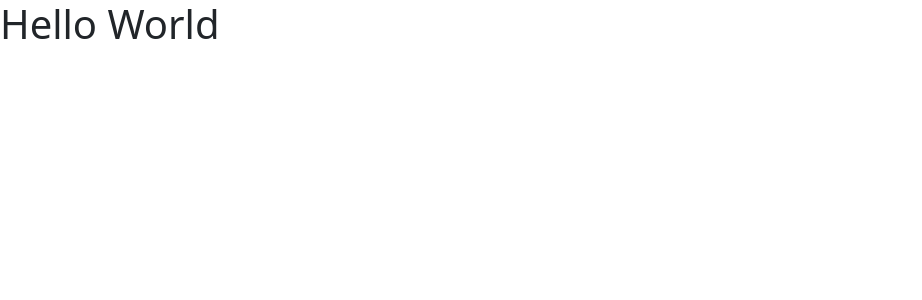
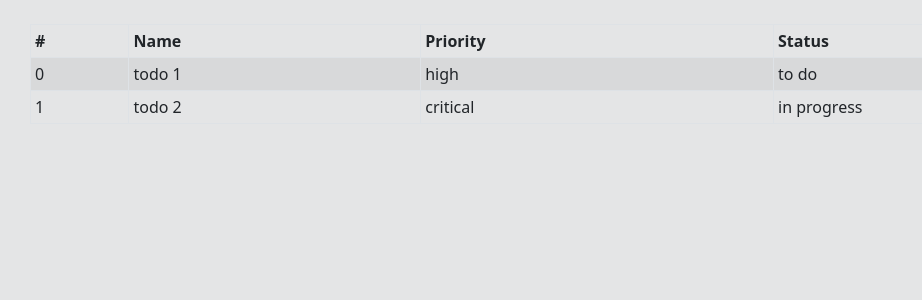
Before and after one commit to avtopilot/todoist-test-task, a React app in the folder client/: page / in a window 1280 px wide. Shown: the top 300 px of the page, without its empty margins (0-922 px from the left). Built offline with nearby package versions, Linux system fonts and the light colour scheme.

Commit message:
Add simple table

```diff
--- /dev/null
+++ b/client/src/App.css
@@ -0,0 +1,8 @@
+body {
+  background-color: #e4e5e6 !important;
+}
+
+.app-body {
+  padding: 24px 30px;
+  position: relative;
+}
--- a/client/src/App.tsx
+++ b/client/src/App.tsx
@@ -3,10 +3,12 @@ import { Route, Routes } from "react-router-dom";
 
 import "bootstrap";
 import "bootstrap/dist/css/bootstrap.min.css";
+import "./App.css";
 import routes from "./router";
 
 const App = () => {
   return (
+    <main className="app-body">
       <Routes>
         {routes.map((route, idx) => (
           <Route
@@ -20,6 +22,7 @@ const App = () => {
           />
         ))}
       </Routes>
+    </main>
   );
 };
 
--- a/client/src/components/TaskList/TaskList.tsx
+++ b/client/src/components/TaskList/TaskList.tsx
@@ -1,10 +1,54 @@
 import React from "react";
+import { Table } from "react-bootstrap";
+
+type ColumnType = { dataField: string; title: string };
+const columns: ColumnType[] = [
+  {
+    dataField: "name",
+    title: "Name",
+  },
+  {
+    dataField: "priority",
+    title: "Priority",
+  },
+  {
+    dataField: "status",
+    title: "Status",
+  },
+];
+
+type DataType = {
+  name: string;
+  priority: string;
+  status: string;
+};
+const data: DataType[] = [
+  { name: "todo 1", priority: "high", status: "to do" },
+  { name: "todo 2", priority: "critical", status: "in progress" },
+];
 
 const TaskList = () => {
   return (
-    <div>
-      <h1>Hello World</h1>
-    </div>
+    <Table striped bordered hover size="sm">
+      <thead>
+        <tr>
+          <th>#</th>
+          {columns.map((column, idx) => (
+            <th key={idx}>{column.title}</th>
+          ))}
+        </tr>
+      </thead>
+      <tbody>
+        {data.map((row, idx) => (
+          <tr>
+            <td>{idx}</td>
+            {columns.map((column) => (
+              <td>{row[column.dataField as keyof DataType]}</td>
+            ))}
+          </tr>
+        ))}
+      </tbody>
+    </Table>
   );
 };
 
```
Lines whose indentation alone changed are shown as unchanged.
